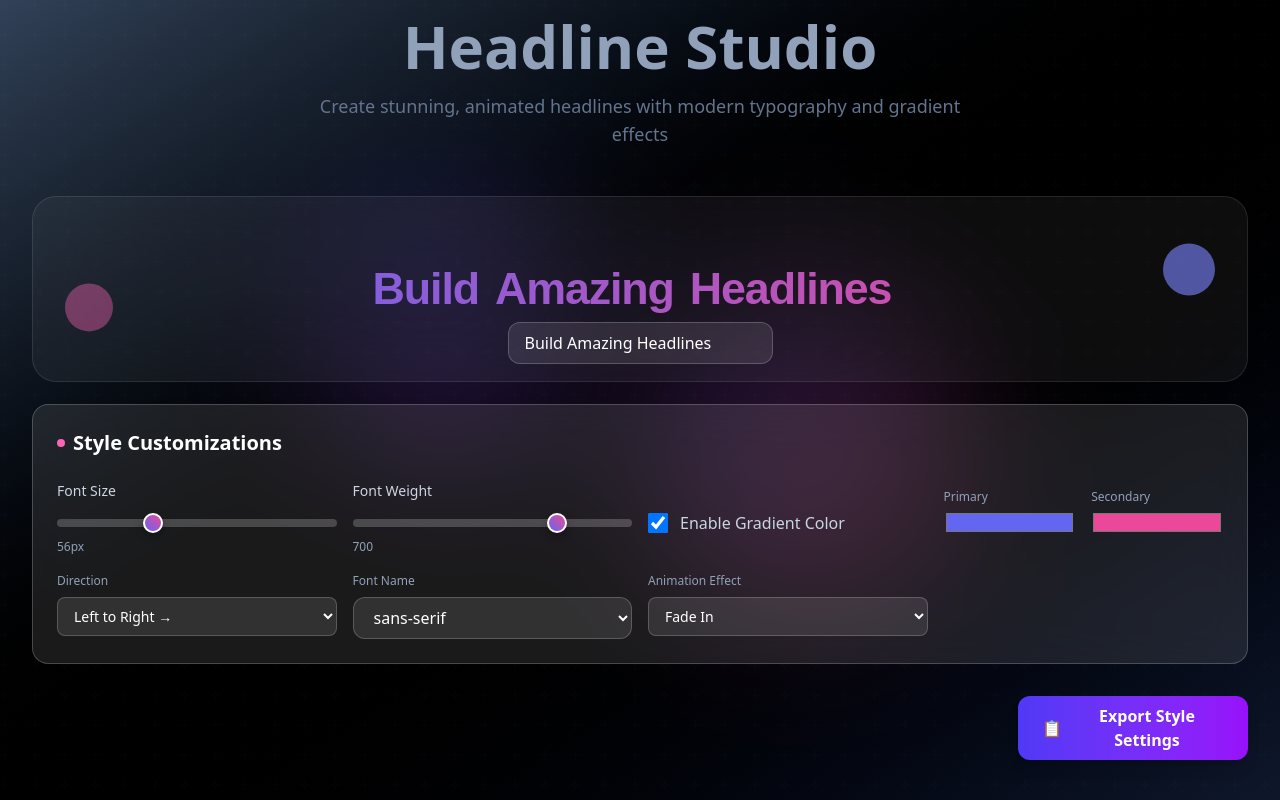
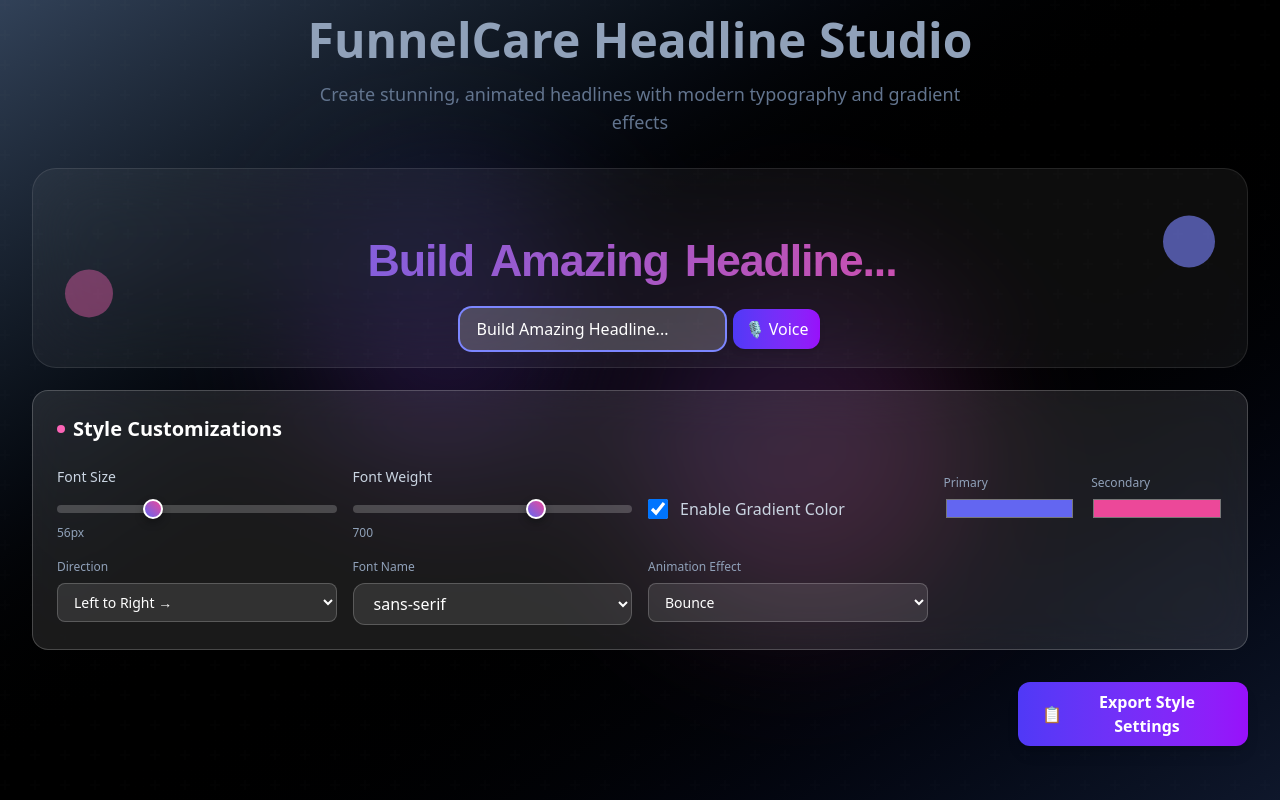
Before and after one commit to SopnilSwapon/Widget-Header, a React (Vite) app: page / in a window 1280 px wide. Built offline with nearby package versions, Linux system fonts and the light colour scheme.

Commit message:
finish the heading widget project

```diff
--- a/src/App.tsx
+++ b/src/App.tsx
@@ -10,7 +10,7 @@ const fonts = [
   "Arial",
 ];
 function App() {
-  const [headline, setHeadline] = useState("Build Amazing Headlines");
+  const [headline, setHeadline] = useState("Build Amazing Headline...");
   const [fontSize, setFontSize] = useState(56);
   const [fontWeight, setFontWeight] = useState(700);
   const [fontFamily, setFontFamily] = useState(fonts[0]);
@@ -18,9 +18,10 @@ function App() {
   const [direction, setDirection] = useState("to-r");
   const [color1, setColor1] = useState("#6366f1");
   const [color2, setColor2] = useState("#ec4899");
-  const [effect, setEffect] = useState("fade");
+  const [effect, setEffect] = useState("bounce");
   const [exported, setExported] = useState("");
   const [copied, setCopied] = useState(false);
+  const [isListening, setIsListening] = useState(false);
 
   const handleCopy = () => {
     navigator.clipboard.writeText(exported);
@@ -41,7 +42,6 @@ function App() {
     color2,
     effect,
   };
-
   const handleExport = () => {
     if (exported) {
       setExported("");
@@ -58,7 +58,6 @@ function App() {
       transition: {
         duration: 0.8,
         staggerChildren: 0.1,
-        //  ease: [0.25, 0.46, 0.45, 0.94]
       },
     },
   };
@@ -70,7 +69,6 @@ function App() {
       y: 0,
       transition: {
         duration: 0.5,
-        // ease: [0.25, 0.46, 0.45, 0.94]
       },
     },
   };
@@ -81,6 +79,40 @@ function App() {
       boxShadow: "0 0 40px rgba(99, 102, 241, 0.3)",
       transition: { duration: 0.3 },
     },
+  };
+
+  // Add Microphone for voice editing headline
+  const startListening = () => {
+    const SpeechRecognition =
+      window.SpeechRecognition || window.webkitSpeechRecognition;
+
+    if (!SpeechRecognition) {
+      alert("Your browser does not support Speech Recognition 😢");
+      return;
+    }
+
+    const recognition = new SpeechRecognition();
+    recognition.lang = "en-US";
+    recognition.interimResults = false;
+    recognition.maxAlternatives = 1;
+
+    recognition.start();
+    setIsListening(true); // 🎤 Mic ON
+
+    recognition.onresult = (event) => {
+      const transcript = event.results[0][0].transcript;
+      setHeadline(transcript);
+      setIsListening(false); // কাজ শেষ হলে বন্ধ
+    };
+
+    recognition.onerror = (event) => {
+      console.error("Speech recognition error", event.error);
+      setIsListening(false);
+    };
+
+    recognition.onend = () => {
+      setIsListening(false); // Mic বন্ধ হয়ে গেলে reset
+    };
   };
 
   return (
@@ -130,14 +162,14 @@ function App() {
         className="relative w-full max-w-7xl mx-auto px-4 sm:px-6 lg:px-8"
       >
         {/* Header */}
-        <motion.div variants={itemVariants} className="text-center mb-12">
+        <motion.div variants={itemVariants} className="text-center mb-8">
           <motion.h1
-            className="text-4xl mt-4 sm:text-5xl text-slate-400 lg:text-6xl font-bold mb-4"
+            className="text-3xl mt-4 sm:text-4xl text-slate-400 lg:text-5xl font-bold mb-4"
             initial={{ opacity: 0, y: -20 }}
             animate={{ opacity: 1, y: 0 }}
             transition={{ duration: 0.8, delay: 0.2 }}
           >
-            Headline Studio
+            FunnelCare Headline Studio
           </motion.h1>
           <motion.p
             className="text-lg text-slate-500 max-w-2xl mx-auto"
@@ -157,7 +189,7 @@ function App() {
               variants={glowVariants}
               initial="initial"
               whileHover="hover"
-              className="bg-white/5 backdrop-blur-2xl flex-col border border-white/10 rounded-3xl p-16 shadow-2xl min-h-[10px] flex relative overflow-hidden"
+              className="bg-white/5 backdrop-blur-2xl flex-col border border-white/10 rounded-3xl p-16 shadow-2xl min-h-[200px] flex relative overflow-hidden"
             >
               {/* Subtle grid pattern */}
               <div className="absolute inset-0 opacity-40">
@@ -292,15 +324,28 @@ function App() {
                     ))}
               </motion.div>
             </motion.div>
+            <div className="flex items-center justify-center mx-auto mt-[-60px] z-50 gap-2">
               <motion.input
                 whileFocus={{ scale: 1.02 }}
                 transition={{ type: "spring", stiffness: 300 }}
                 type="text"
+                autoFocus
                 value={headline}
                 onChange={(e) => setHeadline(e.target.value)}
-              className="bg-white/10 border border-white/20 flex min-w-1/5 mx-auto mt-[-60px] z-50 relative rounded-xl px-4 py-2 text-white placeholder-slate-400 focus:outline-none focus:ring-2 focus:ring-indigo-400 focus:border-transparent transition-all"
+                className="bg-white/10 border bg-white/20 relative rounded-xl px-4 py-2 text-white placeholder-slate-400 focus:outline-none focus:ring-2 focus:ring-indigo-400 focus:border-transparent transition-all"
                 placeholder="Enter your headline..."
               />
+              <button
+                onClick={startListening}
+                className={`px-3 py-2 z-50  rounded-xl shadow-md transition-all ${
+                  isListening
+                    ? "bg-red-500 animate-pulse"
+                    : "to-purple-600 bg-gradient-to-r from-indigo-600 hover:from-indigo-700 hover:to-purple-700"
+                } text-white`}
+              >
+                {isListening ? "🎙 Listening..." : "🎙️ Voice"}
+              </button>
+            </div>
           </motion.div>
         </div>
         {/* Main Content Grid */}
@@ -347,8 +392,8 @@ function App() {
                     value={fontWeight}
                     onChange={(e) => setFontWeight(Number(e.target.value))}
                     className="w-full h-2 bg-white/20 rounded-lg appearance-none cursor-pointer slider"
-                    min={100}
-                    max={900}
+                    min={500}
+                    max={800}
                     step={100}
                   />
                   <span className="text-xs text-slate-400">{fontWeight}</span>
```
Lines whose indentation alone changed are shown as unchanged.
